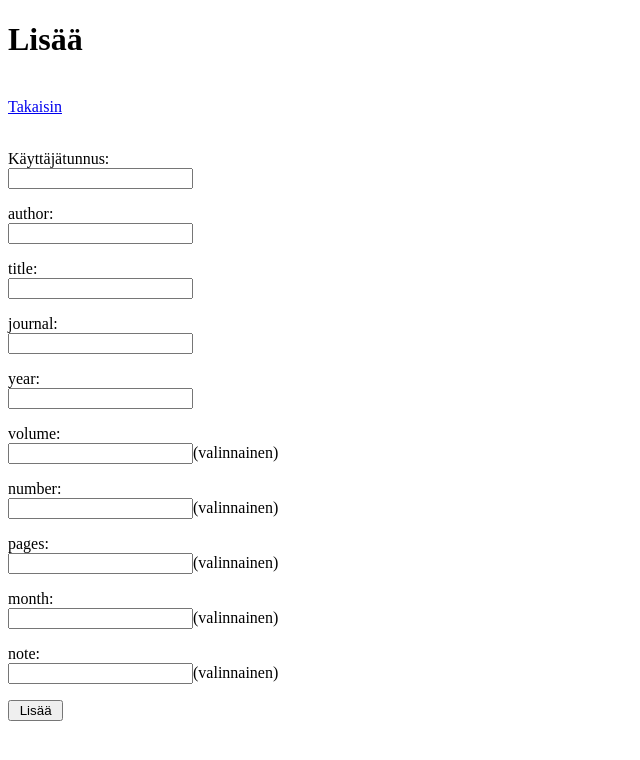
After one commit to thefakejj/miniprojekti, a Flask app: page /postarticle in a window 1280 px wide. The commit adds this page. Shown: the top 760 px of the page, without its empty margins (0-640 px from the left). Run offline with Flask 3, Linux system fonts and the light colour scheme; parts of the project's set-up code (start-up, migrations or seed data) failed here and were passed over.

Commit message:
added new ref type

```diff
--- a/src/methods.py
+++ b/src/methods.py
@@ -100,6 +100,51 @@ def get_master():
     master = result.fetchall()
     return master
 
+def send_article(username, author, title, journal, p_year, volume, number, pages, month, note):
+    reftype = "article"
+
+    if p_year.isalpha():
+        raise InvalidInputError("Vuosi väärin!")
+    year = int(p_year)
+    if year < 0 or year > 3000:
+        raise InvalidInputError("Vuosi väärin!")
+
+    key = generate_key(author,year)
+
+    if len(username) > 100:
+        raise InvalidInputError("Liian pitkä username syöte!")
+    if len(author) > 100:
+        raise InvalidInputError("Liian pitkä author syöte!")
+    if len(title) > 100:
+        raise InvalidInputError("Liian pitkä title syöte!")
+    if len(journal) > 100:
+        raise InvalidInputError("Liian pitkä journal syöte!")
+    if len(volume) > 100:
+        raise InvalidInputError("Liian pitkä volume syöte!")
+    if len(number) > 100:
+        raise InvalidInputError("Liian pitkä number syöte!")
+    if len(pages) > 100:
+        raise InvalidInputError("Liian pitkä pages syöte!")
+    if len(month) > 3:
+        raise InvalidInputError("Syötä kuukausi tyylillä 'jan', 'feb' jne.")
+    if len(note) > 100:
+        raise InvalidInputError("Liian pitkä note syöte!")
+
+    sql = text("INSERT INTO reference (reftype, username, key, author, title, journal, year, volume, number, pages, month, note) VALUES (:reftype, :username, :key, :author, :title, :journal, :year, :volume, :number, :pages, :month, :note)")
+    db.session.execute(sql, {"reftype":reftype, "username":username, "key":key, "author":author, "title":title, "journal":journal, "year":year, "volume":volume, "number":number, "pages":pages, "month":month, "note":note})
+    db.session.commit()
+    return True
+
+def get_article():
+    sql = text('''
+        SELECT username, key, author, title, journal, year, volume, number, pages, month, note
+        FROM reference
+        WHERE reftype LIKE '%article%'
+        ''')
+    result = db.session.execute(sql)
+    article = result.fetchall()
+    return article
+
 def get_keys():
     sql = text("SELECT key FROM reference")
     result = db.session.execute(sql)
@@ -147,10 +192,18 @@ def edit_master(username, key, author, title, school, year, type, address, month
     db.session.commit()
     return True
 
+def edit_article(username, key, author, title, journal, year, volume, number, pages, month, note):
+    reftype = "article"
+    sql = text("UPDATE reference SET reftype = :reftype, username = :username, author = :author, title = :title, journal = :journal, year = :year, volume = :volume, number = :number, pages = :pages, month = :month, note = :note WHERE key = :key")
+    db.session.execute(sql, {"reftype": reftype, "username": username, "key": key, "author": author, "title": title, "journal": journal, "year": year, "volume": volume, "number": number, "pages": pages, "month": month, "note": note})
+    db.session.commit()
+    return True
+
 def get_all_references_dict():
     refs_dict = {}
     refs_dict["books"] = get_books()
     refs_dict["masters"] = get_master()
+    refs_dict["articles"] = get_article()
 
     return refs_dict
 
@@ -220,6 +273,7 @@ def get_references_by_year():
     result = db.session.execute(sql)
     references = result.fetchall()
     return references
+<<<<<<< HEAD
 
 def get_reference_search(query):
     sql = text("SELECT * FROM reference WHERE "
@@ -243,3 +297,5 @@ def get_reference_search(query):
     result = db.session.execute(sql,{"query": f"%{query}%"})
     references = result.fetchall()
     return references
+=======
+>>>>>>> cbcde42 (added article reference type)
--- a/src/routes.py
+++ b/src/routes.py
@@ -128,3 +128,46 @@ def download_bibtex():
         download_name='references.bib',
         as_attachment=True
     )
+
+@app.route("/postarticle")
+def post_article():
+    return render_template("postarticle.html")
+
+@app.route("/sendarticle", methods=["POST"])
+def send_article():
+    username = request.form["username"]
+    author = request.form["author"]
+    title = request.form["title"]
+    journal = request.form["journal"]
+    year = request.form["year"]
+    volume = request.form["volume"]
+    number = request.form["number"]
+    pages = request.form["pages"]
+    month = request.form["month"]
+    note = request.form["note"]
+
+    try:
+        methods.send_article(username, author, title, journal, year, volume, number, pages, month, note)
+        return redirect("/")
+    except methods.InvalidInputError as e:
+        return render_template("error.html", message=str(e))
+
+@app.route("/editarticle/<key>", methods=["GET","POST"])
+def editarticle(key):
+    if request.method == "GET":
+        view = methods.keyview(key)
+        return render_template("postarticle.html", view=view, edit=True)
+    if request.method == "POST":
+        username = request.form["username"]
+        author = request.form["author"]
+        title = request.form["title"]
+        journal = request.form["journal"]
+        year = request.form["year"]
+        volume = request.form["volume"]
+        number = request.form["number"]
+        pages = request.form["pages"]
+        month = request.form["month"]
+        note = request.form["note"]
+
+        if methods.edit_article(username, key, author, title, journal, year, volume, number, pages, month, note):
+            return redirect("/")
--- a/src/schema.sql
+++ b/src/schema.sql
@@ -14,5 +14,8 @@ edition TEXT,
 month TEXT,
 note TEXT,
 school TEXT,
-type TEXT
+type TEXT,
+journal TEXT,
+number TEXT,
+pages TEXT
 );
--- /dev/null
+++ b/src/templates/postarticle.html
@@ -0,0 +1,42 @@
+<!DOCTYPE html>
+<meta name='viewport' content='width=device-width, initial-scale=1'>
+
+
+<body>
+    <div>
+    {% if edit %}
+        <h1> Muokkaa</h1>
+        <form action="/editarticle/{{ view.key }}" method="POST">
+    {% else %}
+        <h1>Lisää</h1>
+        <form action="/sendarticle" method="POST">
+    {% endif %}
+        <br>
+        <a href="/">Takaisin</a>
+        <br>
+        <br>
+        <p>Käyttäjätunnus:<br>
+        <input type="text" name="username"required {% if edit %} value="{{ view.username }}" {% endif %}></p>
+        <p>author:<br>
+        <input type="text" name="author"required {% if edit %} value="{{ view.author }}" {% endif %}></p>
+        <p>title:<br>
+        <input type="text" name="title"required {% if edit %} value="{{ view.title }}" {% endif %}></p>
+        <p>journal:<br>
+        <input type="text" name="journal"required {% if edit %} value="{{ view.journal }}" {% endif %}></p>
+        <p>year:<br>
+        <input type="text" name="year"required {% if edit %} value="{{ view.year }}" {% endif %}></p>
+        <p>volume:<br>
+        <input type="text" name="volume" {% if edit %} value="{{ view.volume }}" {% endif %}>(valinnainen)</p>
+        <p>number:<br>
+        <input type="text" name="number" {% if edit %} value="{{ view.number }}" {% endif %}>(valinnainen)</p>
+        <p>pages:<br>
+        <input type="text" name="pages" {% if edit %} value="{{ view.pages }}" {% endif %}>(valinnainen)</p>
+        <p>month:<br>
+        <input type="text" name="month" {% if edit %} value="{{ view.month }}" {% endif %}>(valinnainen)</p>
+        <p>note:<br>
+        <input type="text" name="note" {% if edit %} value="{{ view.note }}" {% endif %}>(valinnainen)</p>
+        <input type="submit" value="{% if edit %} Tallenna muutokset {% else %} Lisää {% endif %}">
+        </form>
+        <br>
+    </div>
+</body>
```
Also changed, not shown: src/templates/index.html (+29 -0 lines).
